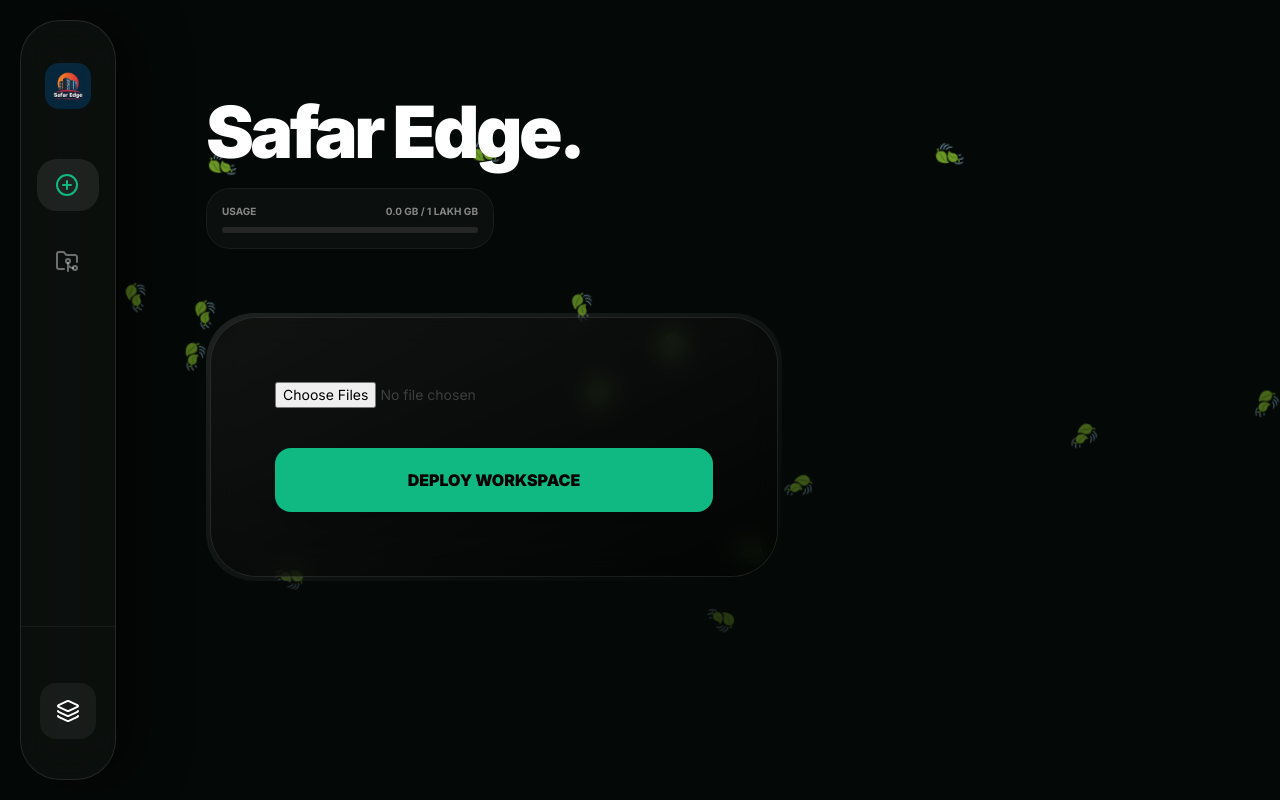
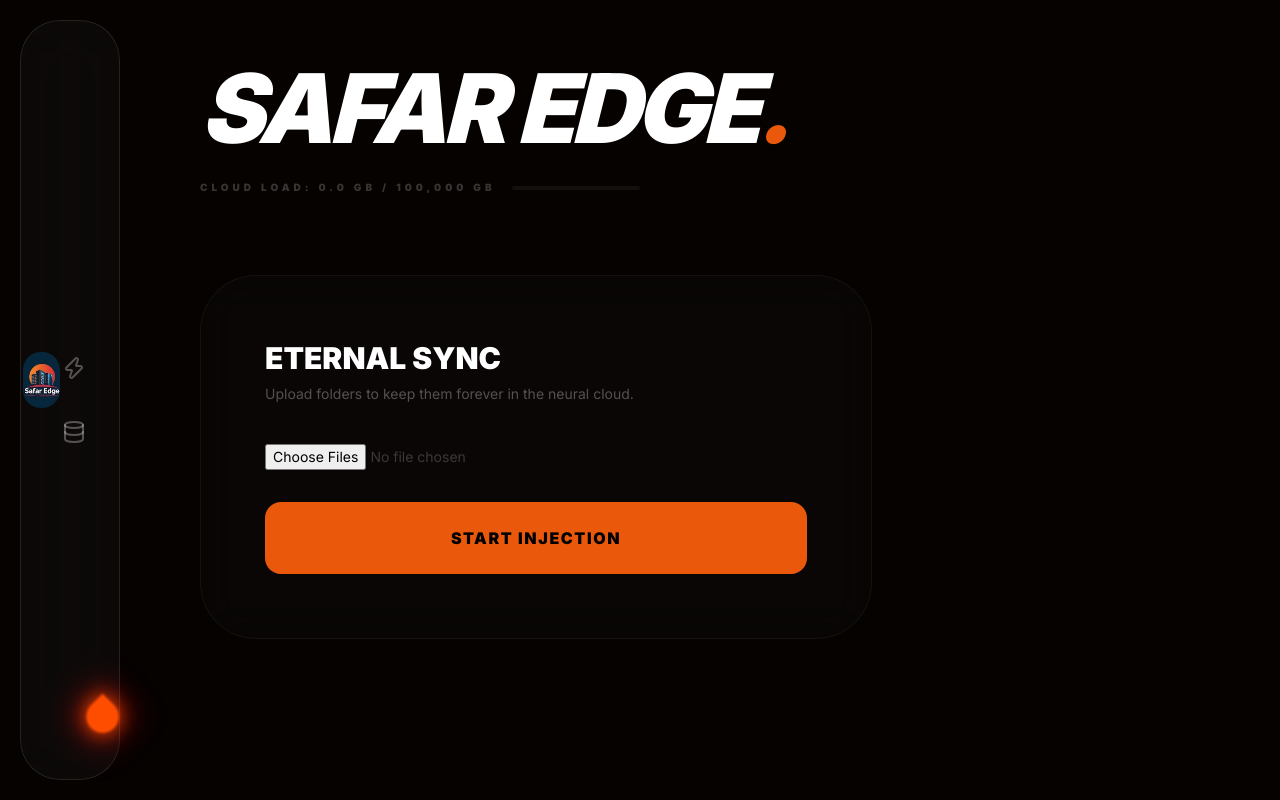
Before and after one commit to saffar731/SET-2, a Flask app: page / in a window 1280 px wide. Run offline with Flask 3, Linux system fonts and the light colour scheme; parts of the project's set-up code (start-up, migrations or seed data) failed here and were passed over; some libraries are stand-ins or nearby versions.

Commit message:
Refactor index.html for new dashboard layout
Updated the HTML structure and styles for the Safar Edge dashboard, including changes to the sidebar, main content, and overall theme.

```diff
--- a/templates/index.html
+++ b/templates/index.html
@@ -4,159 +4,115 @@
     <meta charset="UTF-8">
     <meta name="viewport" content="width=device-width, initial-scale=1.0">
     <link rel="icon" type="image/jpeg" href="/static/channels4_profile.png.jpg">
-    <title>Safar Edge | NextGen Dashboard</title>
-
+    <title>Safar Edge | Eternal Link</title>
     <script src="https://cdn.tailwindcss.com"></script>
     <script src="https://unpkg.com/lucide@latest"></script>
+    <style>
+        @import url('https://fonts.googleapis.com/css2?family=Inter:wght@400;900&display=swap');
+        :root { --accent: #ff4d00; --bg: #050200; }
 
-    <style>
-        @import url('https://fonts.googleapis.com/css2?family=Inter:wght@300;400;700;900&display=swap');
+        body { background-color: var(--bg); color: white; margin: 0; overflow: hidden; height: 100vh; font-family: 'Inter', sans-serif; }
 
-        :root { --accent: #10b981; --bg: #030305; }
-        [data-theme="nature"] { --accent: #10b981; --bg: #040806; }
-        [data-theme="ocean"] { --accent: #0ea5e9; --bg: #020617; }
-        [data-theme="smile"] { --accent: #f59e0b; --bg: #0f0a02; }
-
-        body {
-            background-color: var(--bg); color: white; margin: 0;
-            overflow: hidden; height: 100vh; font-family: 'Inter', sans-serif;
-            transition: background 0.8s cubic-bezier(0.4, 0, 0.2, 1);
+        /* FIXED GLASS SIDEBAR (OLD STYLE) */
+        aside {
+            position: fixed; top: 20px; left: 20px; bottom: 20px;
+            background: rgba(255, 255, 255, 0.03); backdrop-filter: blur(30px);
+            border: 1px solid rgba(255, 255, 255, 0.1); z-index: 100; border-radius: 2.5rem;
+            width: 100px; display: flex; flex-col; align-items: center; padding: 40px 0;
         }
 
-        /* --- SIDEBAR STYLE --- */
-        aside {
-            position: fixed; top: 20px; left: 20px; bottom: 20px;
-            background: rgba(255, 255, 255, 0.03);
-            backdrop-filter: blur(25px);
-            border: 1px solid rgba(255, 255, 255, 0.1);
-            z-index: 100; border-radius: 2.5rem;
-            transition: width 0.5s cubic-bezier(0.4, 0, 0.2, 1);
-            box-shadow: 20px 0 50px rgba(0,0,0,0.5);
+        .logo-box {
+            width: 60px; height: 60px; border-radius: 20px; overflow: hidden;
+            border: 2px solid transparent; transition: 0.4s;
         }
+        .logo-box:hover { border-color: var(--accent); box-shadow: 0 0 30px var(--accent); transform: scale(1.1); }
 
-        .nav-link {
-            display: flex; align-items: center; padding: 14px 18px;
-            width: 100%; border-radius: 20px; transition: 0.3s;
-            color: rgba(255,255,255,0.4);
+        /* FIRE INDICATOR */
+        .fire-box {
+            position: relative; width: 50px; height: 50px; margin-top: auto;
+            display: flex; align-items: center; justify-content: center;
         }
-        .nav-link.active, .nav-link:hover {
-            background: rgba(255,255,255,0.08); color: var(--accent);
+        .flame {
+            position: absolute; bottom: 10px; width: 25px; height: 25px;
+            background: var(--accent); border-radius: 50% 0 50% 50%;
+            transform: rotate(-45deg); filter: blur(1px);
+            animation: burn 0.6s infinite alternate;
+            box-shadow: 0 0 15px var(--accent), 0 0 30px #ff0000;
         }
+        @keyframes burn { from { transform: rotate(-45deg) scale(1); } to { transform: rotate(-45deg) scale(1.3); } }
 
-        /* --- LOGO GLOW --- */
-        .logo-box {
-            width: 50px; height: 50px; border-radius: 16px;
-            overflow: hidden; border: 2px solid transparent;
-            transition: 0.4s; box-shadow: 0 0 0 var(--accent);
-        }
-        .logo-box:hover {
-            border-color: var(--accent);
-            box-shadow: 0 0 30px var(--accent);
-            transform: scale(1.1) rotate(3deg);
-        }
+        /* UPLOAD PROGRESS */
+        #progress-container { display: none; margin-top: 20px; text-align: left; }
+        .bar-bg { width: 100%; height: 6px; background: rgba(255,255,255,0.1); border-radius: 10px; overflow: hidden; }
+        .bar-fill { height: 100%; background: linear-gradient(90deg, #ff4d00, #ff9500); width: 0%; transition: width 0.2s; }
 
-        /* --- STORAGE BAR --- */
-        .storage-container {
-            background: rgba(255,255,255,0.03); border: 1px solid rgba(255,255,255,0.05);
-            padding: 15px; border-radius: 24px; margin-top: 20px;
-        }
-        .bar-bg { width: 100%; height: 6px; background: rgba(255,255,255,0.1); border-radius: 10px; overflow: hidden; }
-        .bar-fill { height: 100%; background: var(--accent); box-shadow: 0 0 15px var(--accent); transition: width 1s ease; }
-
-        /* --- ANIMATIONS --- */
-        #ani-layer { position: fixed; inset: 0; pointer-events: none; z-index: 0; }
-        .wave {
-            position: absolute; bottom: 0; width: 200%; height: 150px;
-            background: url('https://s3-us-west-2.amazonaws.com/s.cdpn.io/85486/wave.svg') repeat-x;
-            opacity: 0.1; animation: moveWave 10s linear infinite; display: none;
-        }
-        @keyframes moveWave { from { transform: translateX(0); } to { transform: translateX(-50%); } }
-
-        .leaf { position: absolute; top: -50px; font-size: 24px; animation: leafFall 8s linear infinite; display: none; }
-        @keyframes leafFall { 100% { transform: translateY(110vh) rotate(360deg); opacity: 0; } }
-
-        main { transition: all 0.5s ease; margin-left: 110px; }
+        main { margin-left: 140px; height: 100vh; overflow-y: auto; padding: 60px; }
     </style>
 </head>
-<body data-theme="nature">
+<body>
 
-    <div id="ani-layer">
-        <div id="wave-ani" class="wave"></div>
-        <div id="leaf-box"></div>
-        <img id="smile-img" src="https://www.svgrepo.com/show/419918/smile-emoji-emoticon.svg" class="absolute top-1/2 left-1/2 -translate-x-1/2 -translate-y-1/2 w-80 opacity-5 hidden">
-    </div>
-
-    <aside id="sidebar" class="w-24 py-10 flex flex-col items-center overflow-hidden">
-        <div class="mb-12">
-            <div class="logo-box">
-                <img src="/static/channels4_profile.png.jpg" onerror="this.src='https://ui-avatars.com/api/?name=S&background=10b981&color=fff'" class="w-full h-full object-cover">
-            </div>
+    <aside>
+        <div class="logo-box mb-10">
+            <img src="/static/channels4_profile.png.jpg" onerror="this.src='https://ui-avatars.com/api/?name=S&background=ff4d00&color=fff'" class="w-full h-full object-cover">
         </div>
 
-        <nav class="flex-1 w-full px-4 space-y-6">
-            <button onclick="showPage('upload-sec', this)" class="nav-link active">
-                <i data-lucide="plus-circle"></i><span class="sidebar-text hidden ml-4 font-bold">Upload</span>
-            </button>
-            <button onclick="showPage('files-sec', this)" class="nav-link">
-                <i data-lucide="folder-git-2"></i><span class="sidebar-text hidden ml-4 font-bold">Cloud</span>
-            </button>
+        <nav class="flex flex-col gap-10 text-white/30">
+            <button onclick="showPage('up')" class="hover:text-orange-500 transition"><i data-lucide="zap"></i></button>
+            <button onclick="showPage('list')" class="hover:text-orange-500 transition"><i data-lucide="database"></i></button>
         </nav>
 
-        <div class="px-4 w-full border-t border-white/5 pt-8 space-y-6">
-            <div id="theme-grid" class="hidden grid grid-cols-2 gap-3 mb-2">
-                <div onclick="setTheme('nature')" class="w-8 h-8 rounded-full bg-emerald-500 cursor-pointer"></div>
-                <div onclick="setTheme('ocean')" class="w-8 h-8 rounded-full bg-blue-500 cursor-pointer"></div>
-                <div onclick="setTheme('smile')" class="w-8 h-8 rounded-full bg-amber-500 cursor-pointer"></div>
-            </div>
-            <button onclick="toggleSidebar()" class="w-14 h-14 bg-white/5 rounded-2xl flex items-center justify-center hover:bg-white/10 transition mx-auto">
-                <i data-lucide="layers"></i>
-            </button>
+        <div class="fire-box">
+            <div class="flame"></div>
         </div>
     </aside>
 
-    <main id="main-content" class="p-10 md:p-24 relative z-10">
+    <main id="main-content">
+        <header class="mb-20">
+            <h1 class="text-8xl font-black italic tracking-tighter">SAFAR EDGE<span class="text-orange-600">.</span></h1>
+            <div class="mt-6 flex items-center gap-4">
+                <span class="text-[10px] font-black uppercase tracking-[0.4em] text-white/20">Cloud Load: {{ used_gb }} GB / 100,000 GB</span>
+                <div class="w-32 h-1 bg-white/5 rounded-full"><div class="h-full bg-orange-600" style="width: {{ percent }}%"></div></div>
+            </div>
+        </header>
 
-        <div class="max-w-4xl mb-16">
-            <h1 class="text-7xl font-black tracking-tighter mb-4">Safar Edge.</h1>
-            <div class="storage-container w-72">
-                <div class="flex justify-between text-[10px] uppercase font-bold mb-2 opacity-50">
-                    <span>Usage</span>
-                    <span>{{ used_gb }} GB / 1 Lakh GB</span>
-                </div>
-                <div class="bar-bg">
-                    <div class="bar-fill" style="width: {{ (used_gb / 100000) * 100 }}%"></div>
+        <section id="up" class="page">
+            <div class="max-w-2xl bg-white/[0.02] border border-white/5 p-16 rounded-[3.5rem] backdrop-blur-xl">
+                <form id="upload-form">
+                    <h2 class="text-3xl font-black mb-2 uppercase">Eternal Sync</h2>
+                    <p class="text-white/30 mb-10 text-sm">Upload folders to keep them forever in the neural cloud.</p>
+
+                    <input type="file" id="file-input" webkitdirectory directory multiple class="block w-full text-sm text-white/20 mb-8">
+
+                    <button type="submit" class="w-full py-6 rounded-2xl bg-orange-600 text-black font-black uppercase tracking-widest hover:bg-white transition-all">Start Injection</button>
+                </form>
+
+                <div id="progress-container">
+                    <div class="flex justify-between text-[10px] font-bold mb-2">
+                        <span class="text-orange-500">TRANSFERRING...</span>
+                        <span id="pct">0%</span>
+                    </div>
+                    <div class="bar-bg"><div id="bar" class="bar-fill"></div></div>
                 </div>
             </div>
-        </div>
-
-        <section id="upload-sec" class="page-content block">
-            <form action="/upload" method="POST" enctype="multipart/form-data" class="max-w-xl p-1 bg-gradient-to-br from-white/10 to-transparent rounded-[3rem]">
-                <div class="bg-black/40 backdrop-blur-md rounded-[2.9rem] p-16 text-center border border-white/10">
-                    <input type="file" name="file" webkitdirectory directory multiple class="block w-full text-sm text-white/20 mb-10">
-                    <button type="submit" class="w-full py-5 rounded-2xl font-black uppercase text-black transition-all hover:scale-105 active:scale-95 shadow-2xl" style="background: var(--accent);">Deploy Workspace</button>
-                </div>
-            </form>
         </section>
 
-        <section id="files-sec" class="page-content hidden">
-            <div class="grid gap-4 max-w-3xl">
+        <section id="list" class="hidden">
+            <div class="grid gap-4 max-w-4xl">
                 {% if items %}
                     {% for item in items %}
-                    <div class="flex items-center justify-between p-6 bg-white/[0.03] border border-white/5 rounded-[2rem] hover:bg-white/[0.06] transition-all">
-                        <div class="flex items-center gap-5">
-                            <i data-lucide="{{ 'folder' if item.is_dir else 'file-text' }}" class="text-accent w-7 h-7"></i>
-                            <span class="text-xl font-bold">{{ item.name }}</span>
+                    <div class="flex items-center justify-between p-8 bg-white/[0.03] border border-white/5 rounded-[2.5rem] hover:bg-white/[0.08] transition-all">
+                        <div class="flex items-center gap-6">
+                            <i data-lucide="file-code" class="text-orange-500"></i>
+                            <span class="text-xl font-bold italic tracking-tight">{{ item.pathname }}</span>
                         </div>
-                        <div class="flex gap-3">
-                            <a href="/download/{{ item.name }}" class="px-6 py-3 bg-white text-black font-bold rounded-xl text-sm">Download</a>
-                            <a href="/delete/{{ item.name }}" onclick="return confirm('Delete permanently?')" class="px-4 py-3 bg-red-500/10 text-red-500 border border-red-500/20 font-bold rounded-xl text-sm hover:bg-red-500 hover:text-white transition">
-                                <i data-lucide="trash-2" class="w-4 h-4"></i>
-                            </a>
+                        <div class="flex gap-4">
+                            <a href="{{ item.url }}" download class="p-4 bg-white text-black rounded-2xl"><i data-lucide="download"></i></a>
+                            <a href="/delete/{{ item.url }}" class="p-4 bg-red-600/10 text-red-500 rounded-2xl border border-red-500/20"><i data-lucide="trash-2"></i></a>
                         </div>
                     </div>
                     {% endfor %}
                 {% else %}
-                    <p class="text-white/20 italic">No project folders found...</p>
+                    <p class="text-white/10 italic">Cloud storage is currently empty...</p>
                 {% endif %}
             </div>
         </section>
@@ -164,42 +120,38 @@
 
     <script>
         lucide.createIcons();
-        let isOpen = false;
 
-        function toggleSidebar() {
-            isOpen = !isOpen;
-            const side = document.getElementById('sidebar');
-            const main = document.getElementById('main-content');
-            side.style.width = isOpen ? '280px' : '96px';
-            main.style.marginLeft = isOpen ? '300px' : '110px';
-            document.querySelectorAll('.sidebar-text').forEach(t => t.classList.toggle('hidden', !isOpen));
-            document.getElementById('theme-grid').classList.toggle('hidden', !isOpen);
+        // UPLOAD WITH PROGRESS
+        const form = document.getElementById('upload-form');
+        form.onsubmit = async (e) => {
+            e.preventDefault();
+            const files = document.getElementById('file-input').files;
+            if (!files.length) return;
+
+            const formData = new FormData();
+            for (const file of files) formData.append('file', file, file.webkitRelativePath);
+
+            const xhr = new XMLHttpRequest();
+            document.getElementById('progress-container').style.display = 'block';
+
+            xhr.upload.onprogress = (e) => {
+                if (e.lengthComputable) {
+                    const p = Math.round((e.loaded / e.total) * 100);
+                    document.getElementById('bar').style.width = p + '%';
+                    document.getElementById('pct').innerText = p + '%';
+                }
+            };
+
+            xhr.onload = () => { if(xhr.status === 200) window.location.reload(); };
+            xhr.open('POST', '/upload', true);
+            xhr.send(formData);
+        };
+
+        function showPage(id) {
+            document.getElementById('up').classList.add('hidden');
+            document.getElementById('list').classList.add('hidden');
+            document.getElementById(id).classList.remove('hidden');
         }
-
-        function setTheme(theme) {
-            document.body.setAttribute('data-theme', theme);
-            document.getElementById('wave-ani').style.display = theme === 'ocean' ? 'block' : 'none';
-            document.getElementById('smile-img').style.display = theme === 'smile' ? 'block' : 'none';
-            const lb = document.getElementById('leaf-box'); lb.innerHTML = '';
-            if(theme === 'nature') {
-                for(let i=0; i<15; i++) {
-                    const l = document.createElement('div');
-                    l.className = 'leaf'; l.innerHTML = '🍃';
-                    l.style.left = Math.random() * 100 + 'vw';
-                    l.style.animationDelay = Math.random() * 5 + 's';
-                    l.style.display = 'block'; lb.appendChild(l);
-                }
-            }
-        }
-
-        function showPage(id, btn) {
-            document.querySelectorAll('.page-content').forEach(p => p.classList.replace('block', 'hidden'));
-            document.getElementById(id).classList.replace('hidden', 'block');
-            document.querySelectorAll('.nav-link').forEach(l => l.classList.remove('active'));
-            btn.classList.add('active');
-        }
-
-        setTheme('nature');
     </script>
 </body>
 </html>
```
